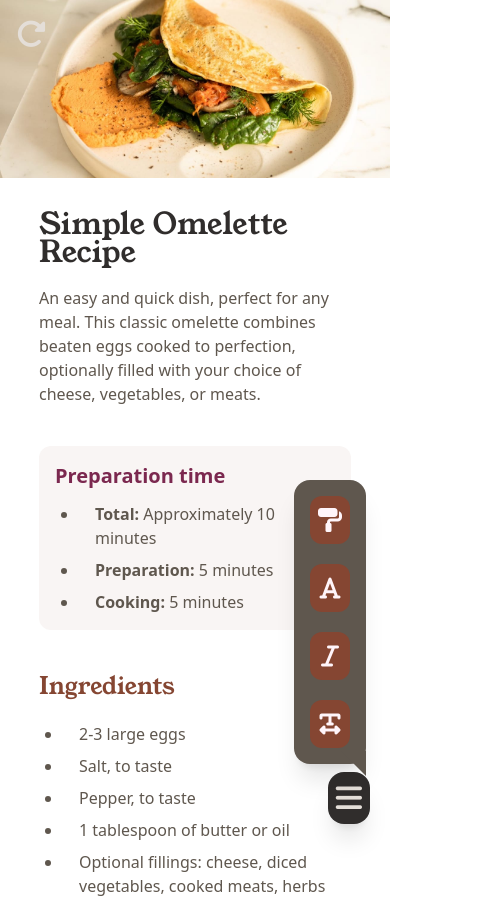
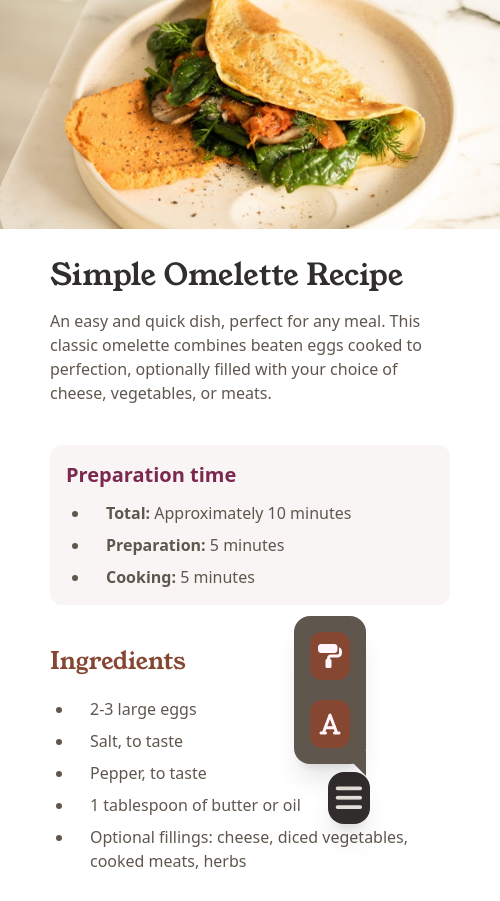
Before and after one commit to mauriciompf/recipe-page, a website built with Vite: page index.html in a window 390 px wide. Shown: the top 901 px of the page, 500 px wide, since content can reach past the window. Built offline with nearby package versions, Linux system fonts and the light colour scheme.

Commit message:
init files

```diff
--- a/index.html
+++ b/index.html
@@ -37,22 +37,11 @@
     <title>Frontend Mentor | Recipe page</title>
   </head>
   <body>
-    <main class="font-outfit">
-      <div>
-        <aside class="absolute top-2 left-2">
-          <button
-            aria-label="Reload"
-            class="p-2 rounded-2xl grid place-items-center"
-          >
-            <i
-              class="text-neutral-light-grey text-3xl fa-solid fa-rotate-right"
-            ></i>
-          </button>
-        </aside>
-
+    <main class="font-outfit bg-neutral-serpia">
+      <div class="mx-auto w-[500px]">
         <!-- Settings  Button -->
 
-        <aside>
+        <aside class="md:hidden">
           <button
             aria-label="Open settings"
             class="shadow-xl btn-open-menu fixed right-5 bottom-5 bg-neutral-dark-charcoal p-2 rounded-2xl grid place-items-center"
@@ -155,34 +144,26 @@
                   class="text-neutral-rose-white text-2xl fa-solid fa-font"
                 ></i>
               </button>
-
-              <button
-                class="btn-setting p-2 rounded-xl grid place-items-center bg-primary-nutmeg"
-              >
-                <i
-                  class="text-neutral-rose-white text-2xl fa-solid fa-italic"
-                ></i>
-              </button>
-
-              <button
-                class="btn-setting p-2 rounded-xl grid place-items-center bg-primary-nutmeg"
-              >
-                <i
-                  class="text-neutral-rose-white text-2xl fa-solid fa-text-width"
-                ></i>
-              </button>
             </div>
           </div>
         </aside>
-        <!-- <article class="bg-white">
-          Lorem, ipsum dolor sit amet consectetur adipisicing elit. Quasi
-          corrupti reprehenderit in iure deserunt deleniti officia dolorum,
-          praesentium, quod saepe tempora corporis harum. Provident nobis a
-          eligendi necessitatibus explicabo natus.
-        </article> -->
-        <article>
-          <img src="assets/images/image-omelette.jpeg" alt="Omelette" />
-          <div class="mx-auto w-[80%] py-8">
+
+        <!-- <div class="hidden md:block">
+          <p>
+            Lorem, ipsum dolor sit amet consectetur adipisicing elit. Quasi
+            corrupti reprehenderit in iure deserunt deleniti officia dolorum,
+            praesentium, quod saepe tempora corporis harum. Provident nobis a
+            eligendi necessitatibus explicabo natus.
+          </p>
+        </div> -->
+
+        <article class="bg-white">
+          <img
+            class="md:mx-auto md:w-[95%]"
+            src="assets/images/image-omelette.jpeg"
+            alt="Omelette"
+          />
+          <div class="mx-auto w-[80%] md:w-[95%] py-8">
             <h1
               class="transition-all text-neutral-dark-charcoal text-3xl leading-7 mb-5 font-young-serif"
             >
@@ -210,7 +191,6 @@
                   </li>
                 </ul>
               </div>
-
               <div>
                 <h2 class="font-young-serif text-primary-nutmeg text-2xl mb-5">
                   Ingredients
@@ -230,9 +210,7 @@
                   </li>
                 </ul>
               </div>
-
               <hr class="border border-l-neutral-dark-charcoal" />
-
               <div>
                 <h2 class="font-young-serif text-primary-nutmeg text-2xl mb-5">
                   Instructions
@@ -271,19 +249,15 @@
                   </li>
                 </ol>
               </div>
-
               <hr class="border border-l-neutral-dark-charcoal" />
-
               <div class="grid gap-5">
                 <h2 class="font-young-serif text-primary-nutmeg text-2xl">
                   Nutrition
                 </h2>
-
                 <p class="text-neutral-wenge-brown table-paragraph">
                   The table below shows nutritional values per serving without
                   the additional fillings.
                 </p>
-
                 <table class="table-auto border-separate border-spacing-y-3">
                   <tr>
                     <td
@@ -332,12 +306,14 @@
             </div>
           </div>
         </article>
-        <!-- <article class="bg-white">
+
+        <!--
+        <div class="hidden md:block">
           Lorem, ipsum dolor sit amet consectetur adipisicing elit. Quasi
           corrupti reprehenderit in iure deserunt deleniti officia dolorum,
           praesentium, quod saepe tempora corporis harum. Provident nobis a
           eligendi necessitatibus explicabo natus.
-        </article> -->
+        </div> -->
       </div>
     </main>
 
--- a/src/ts/fontSize.ts
+++ b/src/ts/fontSize.ts
@@ -14,42 +14,55 @@ const fontSizeClasses: string[] = [
   "text-xl",
 ];
 
-let i = 2;
+let currretFont = 2;
 
 const h1 = document.querySelectorAll("h1");
 const h2 = document.querySelectorAll("h2");
 const coTitle = document.querySelectorAll(".co-title");
 
-const titles = [...h1, ...h2, ...coTitle];
-
 function increaseFont() {
-  i++;
+  currretFont++;
 
   applyFontSize();
-  if (i >= 2) {
+}
+
+function decreaseFont() {
+  if (currretFont > 0) {
+    currretFont--;
+    applyFontSize();
+  }
+}
+
+function resetFont() {
+  currretFont = 2;
+  applyFontSize();
+}
+
+function applyFontSize() {
+  if (currretFont < fontSizeClasses.length) {
+    body.className = fontSizeClasses[currretFont];
+  } else {
+    currretFont = fontSizeClasses.length - 1;
+  }
+
+  if (currretFont >= 2) {
     h1.forEach((title) => {
-      title.classList.remove(fontSizeClasses[3]);
+      title.classList.remove(...fontSizeClasses);
       title.classList.add("text-3xl");
     });
 
     h2.forEach((title) => {
-      title.classList.remove(fontSizeClasses[2]);
-      title.classList.add("text-3xl");
+      title.classList.remove(...fontSizeClasses);
+      title.classList.add("text-2xl");
     });
 
     coTitle.forEach((title) => {
-      title.classList.remove(fontSizeClasses[1]);
-      title.classList.add("text-2xl");
+      title.classList.remove(...fontSizeClasses);
+      title.classList.add("text-xl");
     });
   }
-}
 
-function decreaseFont() {
-  if (i > 0) {
-    i--;
-    applyFontSize();
-
-    if (i < 2) {
+  if (currretFont < 2) {
     h1.forEach((title) => {
       title.classList.remove("text-3xl");
       title.classList.add(fontSizeClasses[4]);
@@ -62,23 +75,15 @@ function decreaseFont() {
 
     coTitle.forEach((title) => {
       title.classList.remove("text-xl");
-        title.classList.add(fontSizeClasses[3]);
+      title.classList.add(fontSizeClasses[2]);
     });
-    }
-  }
-}
-
-function applyFontSize() {
-  if (i < fontSizeClasses.length) {
-    body.className = fontSizeClasses[i];
-  } else {
-    i = fontSizeClasses.length - 1;
   }
 }
 
 export default () => {
-  body.className = fontSizeClasses[2];
+  // body.className = fontSizeClasses[2];
 
   btnIncrease.addEventListener("click", increaseFont);
   btnDecrease.addEventListener("click", decreaseFont);
+  btnReset.addEventListener("click", resetFont);
 };
```
Lines whose indentation alone changed are shown as unchanged.
